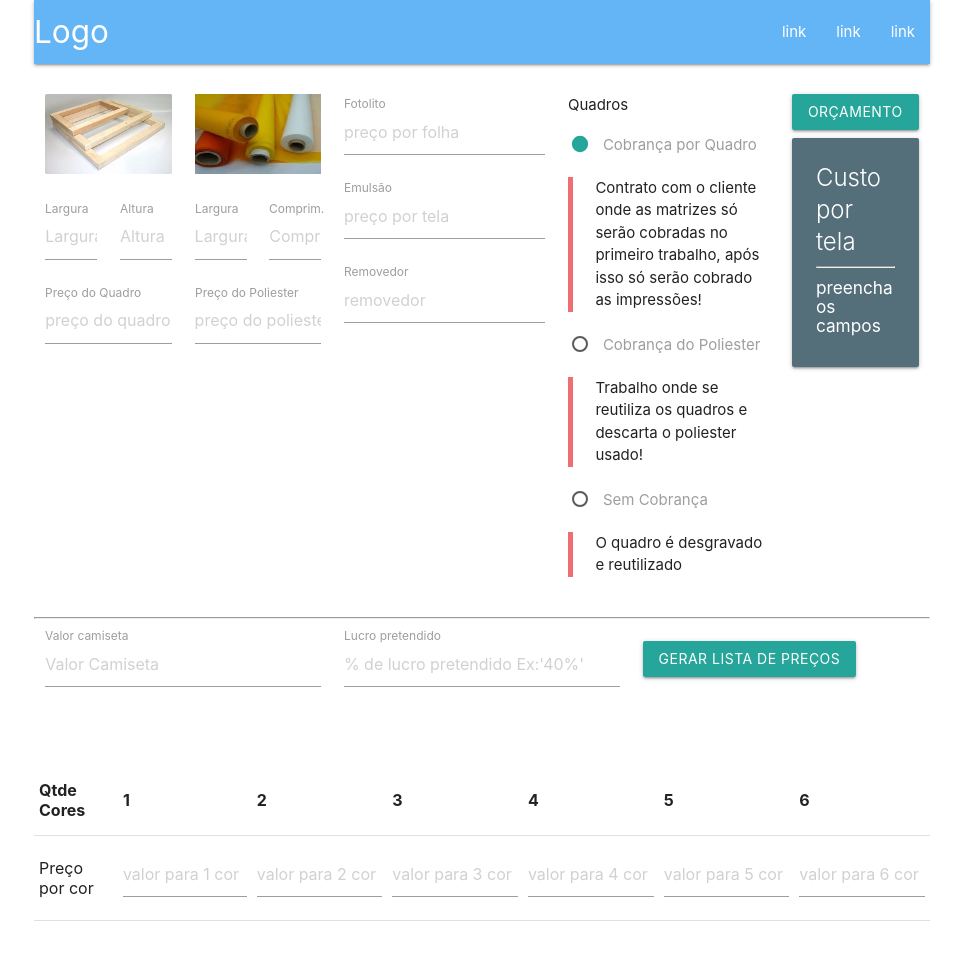
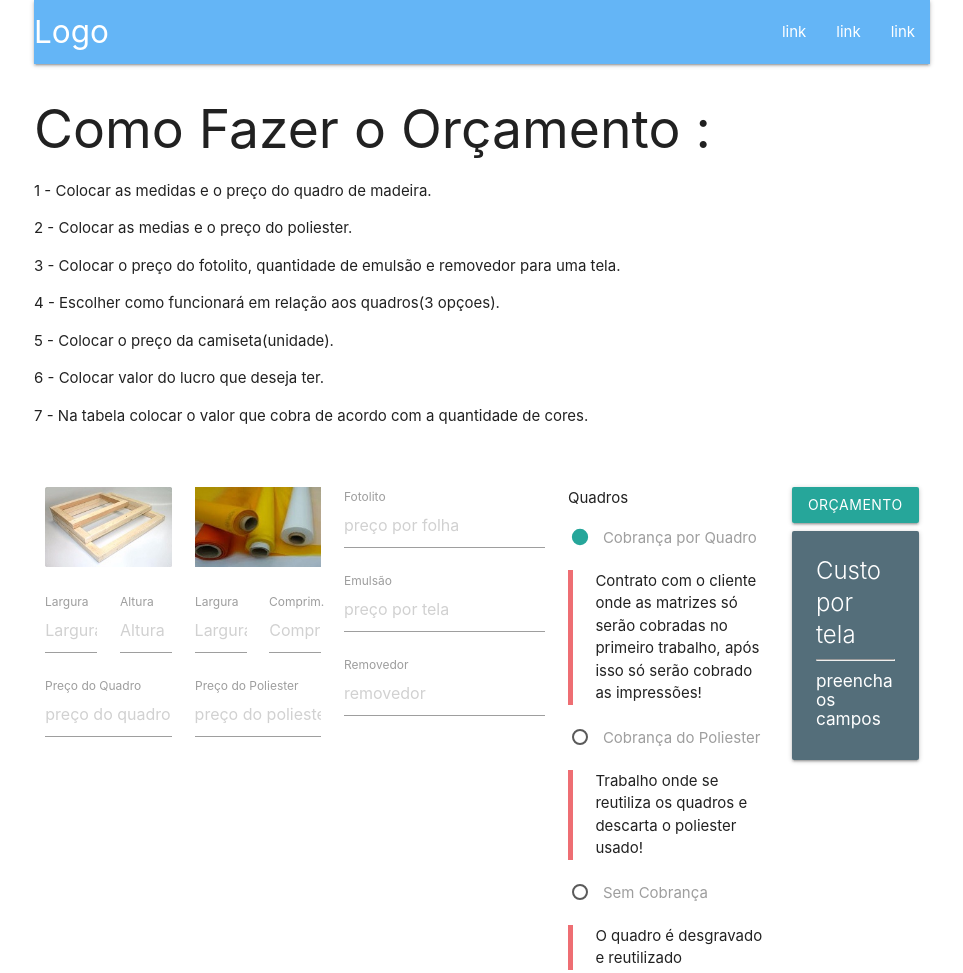
Before and after one commit to Leandro-Lopes/pricelist, a plain HTML site: page index.html in a window 1280 px wide. Shown: the top 973 px of the page, without its empty margins (158-1121 px from the left). Drawn offline with Linux system fonts and the light colour scheme.

Commit message:
instruções

```diff
--- a/index.html
+++ b/index.html
@@ -77,6 +77,15 @@
       </ul>
     </div>
   </nav>
+  <h2>Como Fazer o Orçamento :</h2>
+  <p>1 - Colocar as medidas e o preço do quadro de madeira.</p>
+  <p>2 - Colocar as medias e o preço do poliester.</p>
+  <p>3 - Colocar o preço do fotolito, quantidade de emulsão e removedor para uma tela.</p>
+  <p>4 - Escolher como funcionará em relação aos quadros(3 opçoes).</p>
+  <p>5 - Colocar o preço da camiseta(unidade).</p>
+  <p>6 - Colocar valor do lucro que deseja ter.</p>
+  <p>7 - Na tabela colocar o valor que cobra de acordo com a quantidade de cores.</p>
+  <br><br>
  <div class="row">
 
       <div class="col s2">
```
